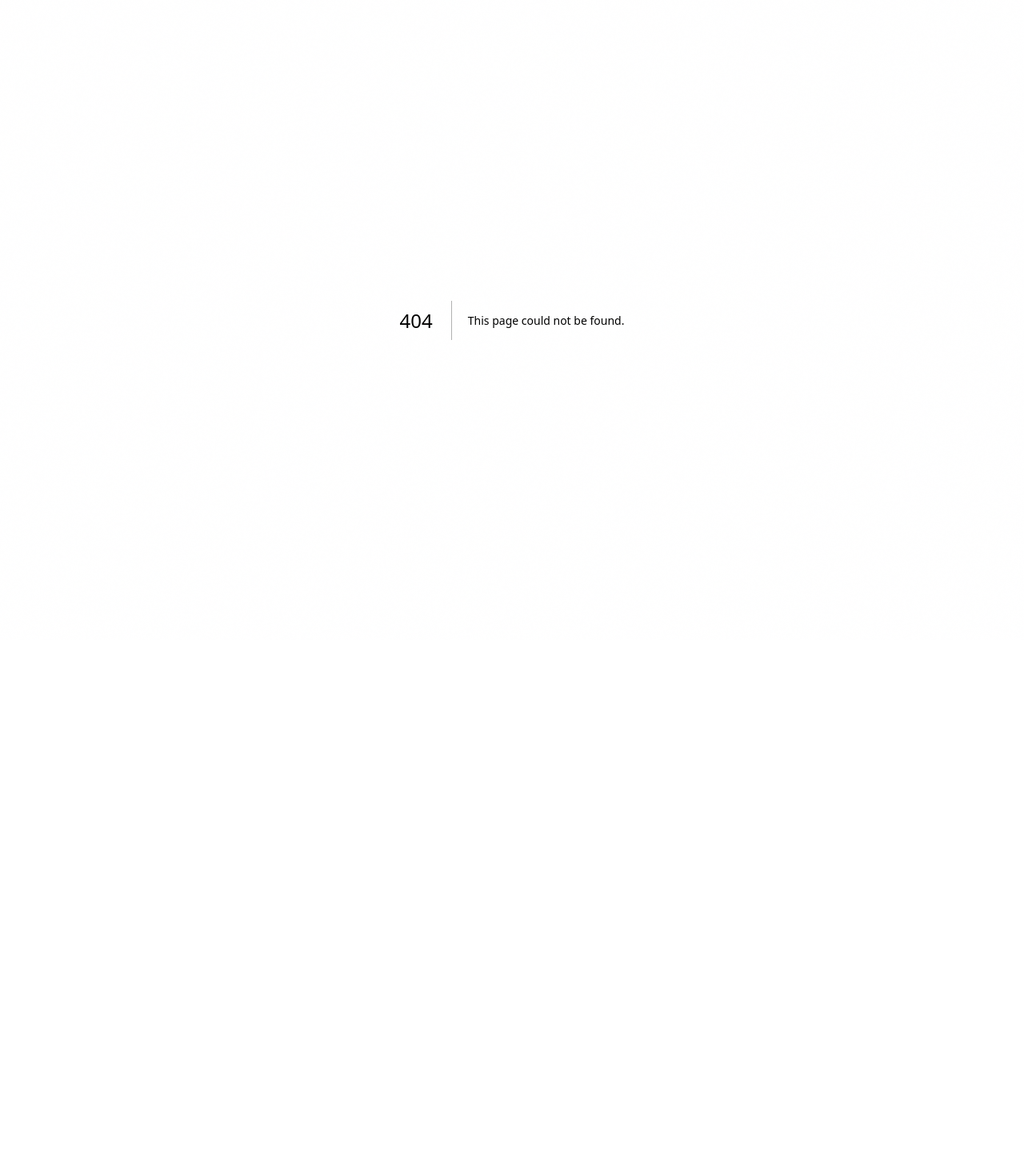
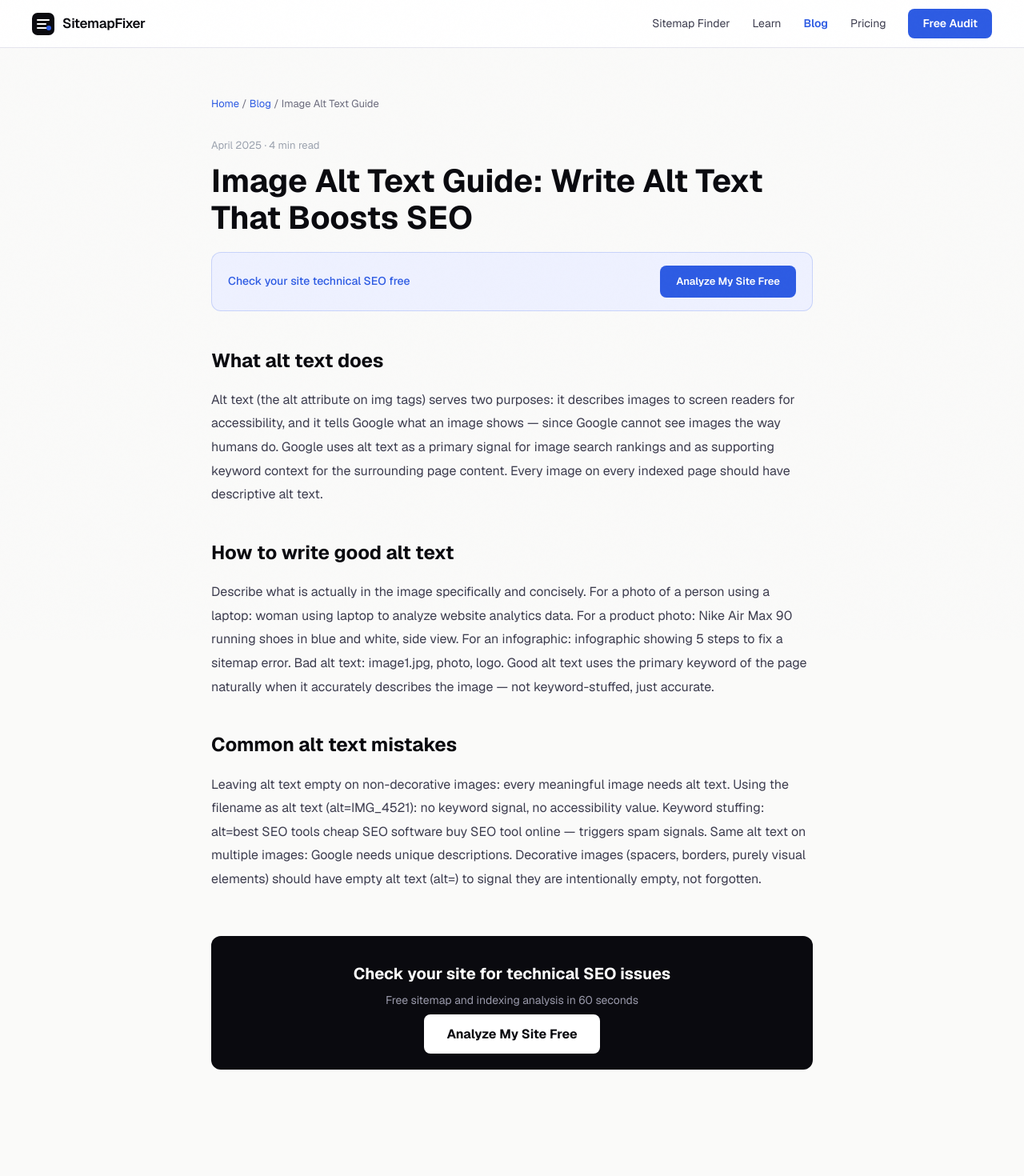
Before and after one commit to Watermelon-Coctail-Bar/sitemap-fixer, a Next.js app: page /blog/image-alt-text-guide in a window 1280 px wide. Before the commit this address had no page. Shown: the top 1470 px of the page at 80% size. Before the commit the page ends 800 px from the top, so only its background shows below. Built offline with nearby package versions, Linux system fonts and the light colour scheme.

Commit message:
Create page.tsx

```diff
--- /dev/null
+++ b/src/app/blog/image-alt-text-guide/page.tsx
@@ -0,0 +1,41 @@
+import type { Metadata } from 'next';
+export const metadata: Metadata = {
+  title: 'Image Alt Text Guide: How to Write Alt Text That Boosts SEO | SitemapFixer',
+  description: "Alt text serves both accessibility and SEO. Here is how to write effective alt text that helps Google understand your images and improves your search visibility.",
+  alternates: { canonical: 'https://sitemapfixer.com/blog/image-alt-text-guide' },
+};
+const rules = [
+  { t: "What alt text does", d: "Alt text (the alt attribute on img tags) serves two purposes: it describes images to screen readers for accessibility, and it tells Google what an image shows — since Google cannot see images the way humans do. Google uses alt text as a primary signal for image search rankings and as supporting keyword context for the surrounding page content. Every image on every indexed page should have descriptive alt text." },
+  { t: "How to write good alt text", d: "Describe what is actually in the image specifically and concisely. For a photo of a person using a laptop: woman using laptop to analyze website analytics data. For a product photo: Nike Air Max 90 running shoes in blue and white, side view. For an infographic: infographic showing 5 steps to fix a sitemap error. Bad alt text: image1.jpg, photo, logo. Good alt text uses the primary keyword of the page naturally when it accurately describes the image — not keyword-stuffed, just accurate." },
+  { t: "Common alt text mistakes", d: "Leaving alt text empty on non-decorative images: every meaningful image needs alt text. Using the filename as alt text (alt=IMG_4521): no keyword signal, no accessibility value. Keyword stuffing: alt=best SEO tools cheap SEO software buy SEO tool online — triggers spam signals. Same alt text on multiple images: Google needs unique descriptions. Decorative images (spacers, borders, purely visual elements) should have empty alt text (alt=) to signal they are intentionally empty, not forgotten." },
+];
+export default function Page() {
+  return (
+    <article style={{ maxWidth: 800, margin: '0 auto', padding: '60px 24px' }}>
+      <nav style={{ fontSize: 13, color: '#6b6b7d', marginBottom: 32 }}>
+        <a href="/" style={{ color: '#2d5be3', textDecoration: 'none' }}>Home</a>{' / '}
+        <a href="/blog" style={{ color: '#2d5be3', textDecoration: 'none' }}>Blog</a>{' / '}
+        <span>Image Alt Text Guide</span>
+      </nav>
+      <div style={{ fontSize: 13, color: '#9ca3af', marginBottom: 12 }}>April 2025 · 4 min read</div>
+      <h1 style={{ fontSize: 40, fontWeight: 700, color: '#0a0a0f', marginBottom: 20, lineHeight: 1.15 }}>Image Alt Text Guide: Write Alt Text That Boosts SEO</h1>
+      <div style={{ background: '#eef1ff', border: '1px solid rgba(45,91,227,0.2)', borderRadius: 12, padding: '16px 20px', marginBottom: 40, display: 'flex', alignItems: 'center', justifyContent: 'space-between', gap: 16 }}>
+        <span style={{ fontSize: 14, color: '#2d5be3', fontWeight: 500 }}>Check your site technical SEO free</span>
+        <a href="/" style={{ background: '#2d5be3', color: 'white', padding: '10px 20px', borderRadius: 8, textDecoration: 'none', fontWeight: 600, fontSize: 13 }}>Analyze My Site Free</a>
+      </div>
+      <div style={{ fontSize: 16, color: '#3d3d4f', lineHeight: 1.85 }}>
+        {rules.map(({ t, d }) => (
+          <div key={t} style={{ marginBottom: 36 }}>
+            <h2 style={{ fontSize: 24, fontWeight: 700, color: '#0a0a0f', marginBottom: 12 }}>{t}</h2>
+            <p style={{ margin: 0 }}>{d}</p>
+          </div>
+        ))}
+      </div>
+      <div style={{ background: '#0a0a0f', borderRadius: 12, padding: '32px', textAlign: 'center', marginTop: 56 }}>
+        <div style={{ fontSize: 20, fontWeight: 700, color: 'white', marginBottom: 8 }}>Check your site for technical SEO issues</div>
+        <div style={{ color: '#9999aa', marginBottom: 20, fontSize: 14 }}>Free sitemap and indexing analysis in 60 seconds</div>
+        <a href="/" style={{ background: 'white', color: '#0a0a0f', padding: '14px 28px', borderRadius: 8, textDecoration: 'none', fontWeight: 700 }}>Analyze My Site Free</a>
+      </div>
+    </article>
+  );
+}
```
